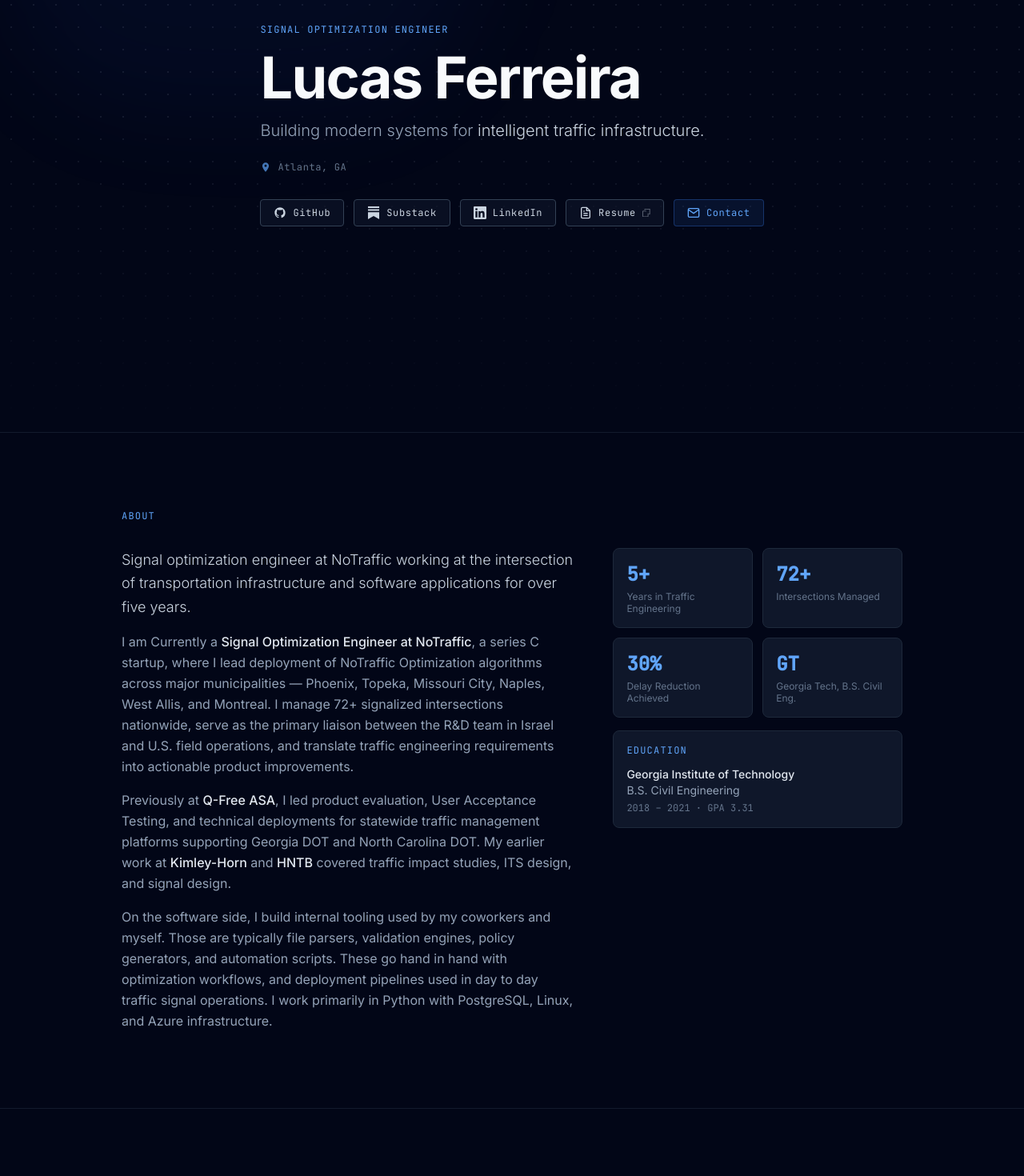
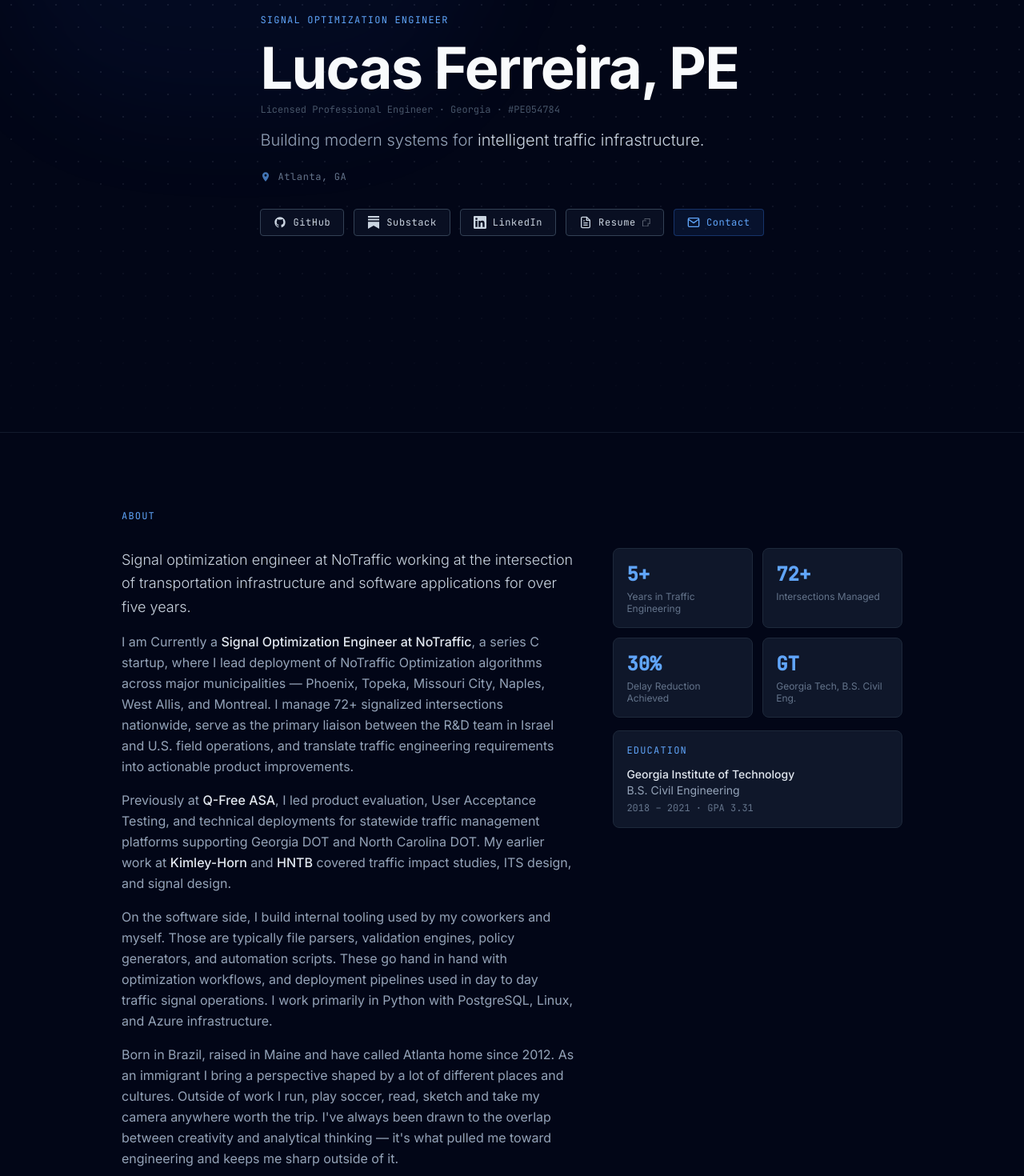
Before and after one commit to shmucas/portfolio, a React (Vite) app: page / in a window 1280 px wide. Shown: the part 260-1730 px from the top of the page at 80% size. Built offline with nearby package versions, Linux system fonts and the light colour scheme.

Commit message:
add PE license, personal bio, update hero

```diff
--- a/src/components/About.jsx
+++ b/src/components/About.jsx
@@ -44,6 +44,9 @@
                 optimization workflows, and deployment pipelines used in day to day traffic signal operations. I work primarily in Python with
                 PostgreSQL, Linux, and Azure infrastructure.
               </p>
+              <p className="text-slate-400 leading-relaxed">
+                Born in Brazil, raised in Maine and have called Atlanta home since 2012. As an immigrant I bring a perspective shaped by a lot of different places and cultures. Outside of work I run, play soccer, read, sketch and take my camera anywhere worth the trip. I've always been drawn to the overlap between creativity and analytical thinking — it's what pulled me toward engineering and keeps me sharp outside of it.
+              </p>
             </div>
 
             <div className="md:col-span-2">
--- a/src/components/Hero.jsx
+++ b/src/components/Hero.jsx
@@ -60,9 +60,10 @@
         </div>
 
         <div className="animate-fade-up" style={{ animationDelay: '80ms' }}>
-          <h1 className="text-5xl sm:text-6xl md:text-7xl font-bold text-slate-50 tracking-tight leading-none mb-4">
-            Lucas Ferreira
+          <h1 className="text-5xl sm:text-6xl md:text-7xl font-bold text-slate-50 tracking-tight leading-none mb-2">
+            Lucas Ferreira, PE
           </h1>
+          <p className="font-mono text-xs text-slate-600 mb-4">Licensed Professional Engineer · Georgia · #PE054784</p>
         </div>
 
         <div className="animate-fade-up" style={{ animationDelay: '160ms' }}>
```
